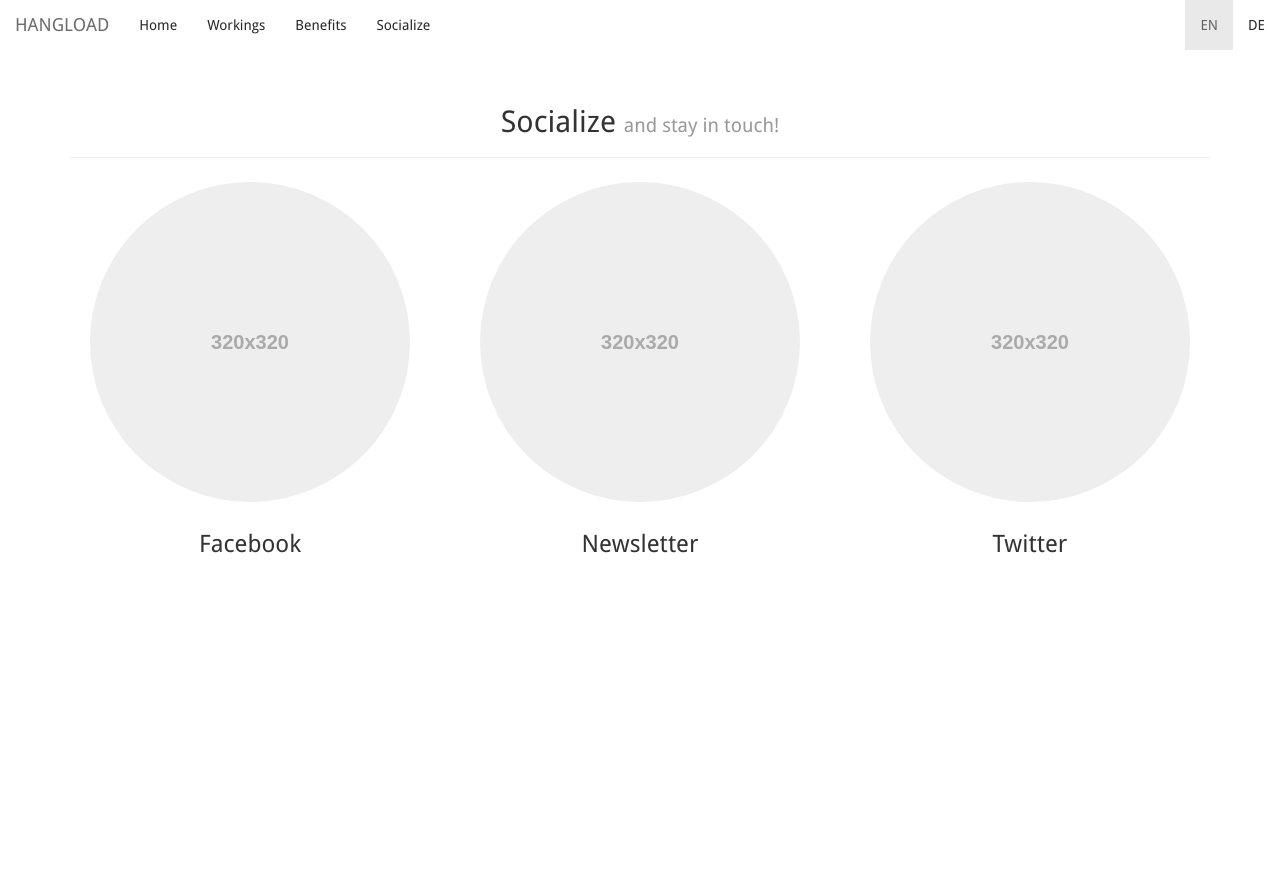
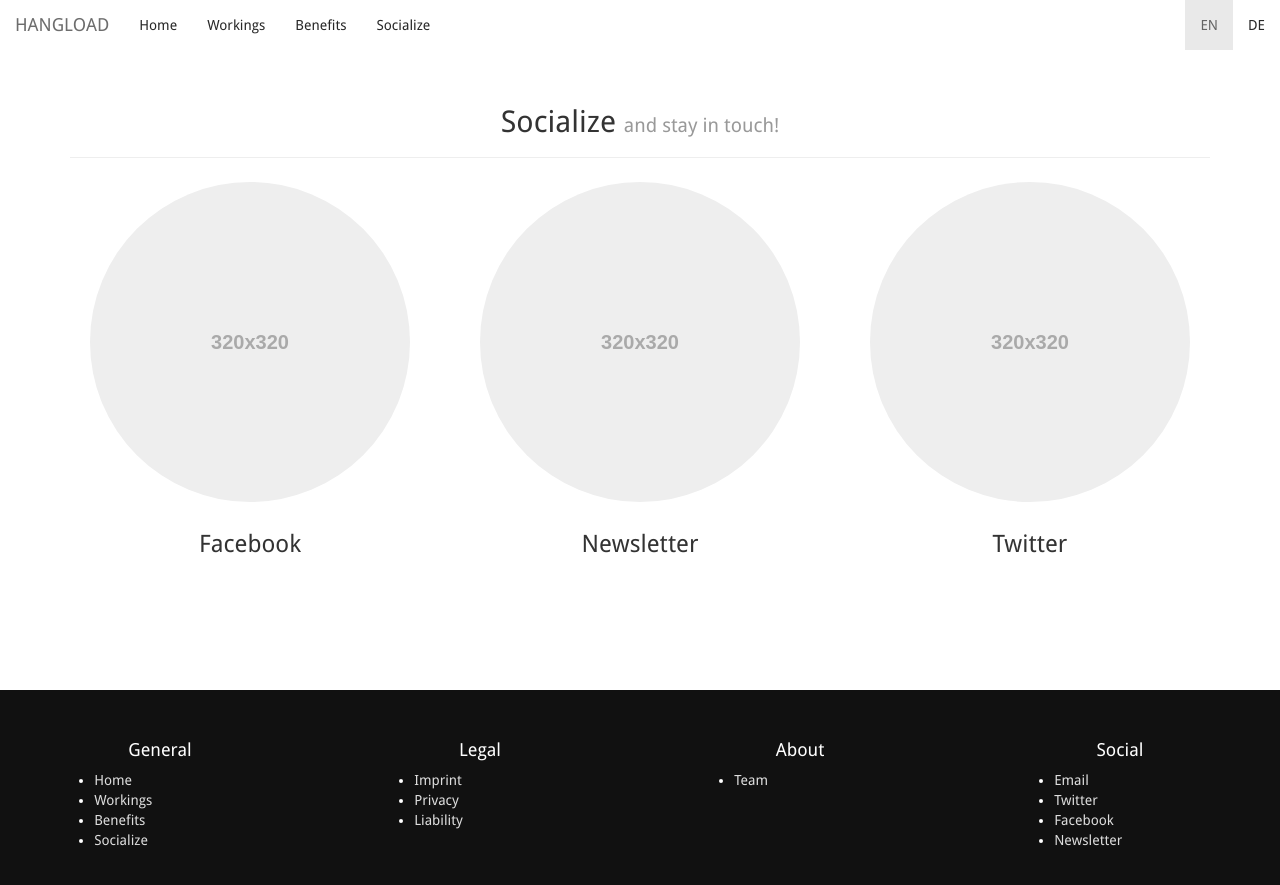
Before and after one commit to bodokaiser/hangload.com, a Jekyll site: the page built from index.html, in a window 1280 px wide and 900 px high, scrolled down 3158 px. Shown: the top 885 px of the window. Built offline with Jekyll 4.4.1, drawn with Linux system fonts in a browser that asks for light colours; Markdown is read by kramdown in place of the engine named in the settings; before the commit the page ends 3758 px from its top, so only the background shows below that.

Commit message:
added footer to page layout

```diff
--- /dev/null
+++ b/_includes/footer.html
@@ -0,0 +1,52 @@
+<footer class="container-fluid">
+  <div class="row">
+    <div class="col-xs-3">
+      <h4 class="text-center">
+        General
+      </h4>
+      <div class="col-xs-10 col-xs-offset-1">
+        <ul>
+          <li><a href="{{ page.prefix }}/#home">Home</a></li>
+          <li><a href="{{ page.prefix }}/#workings">Workings</a></li>
+          <li><a href="{{ page.prefix }}/#benefits">Benefits</a></li>
+          <li><a href="{{ page.prefix }}/#socialize">Socialize</a></li>
+        </ul>
+      </div>
+    </div>
+    <div class="col-xs-3">
+      <h4 class="text-center">
+        Legal
+      </h4>
+      <div class="col-xs-10 col-xs-offset-1">
+        <ul>
+          <li><a href="{{ page.prefix }}/legal/#imprint">Imprint</a></li>
+          <li><a href="{{ page.prefix }}/legal/#privacy">Privacy</a></li>
+          <li><a href="{{ page.prefix }}/legal/#liability#">Liability</a></li>
+        </ul>
+      </div>
+    </div>
+    <div class="col-xs-3">
+      <h4 class="text-center">
+        About
+      </h4>
+      <div class="col-xs-10 col-xs-offset-1">
+        <ul>
+          <li><a href="{{ page.prefix }}/about/#team">Team</a></li>
+        </ul>
+      </div>
+    </div>
+    <div class="col-xs-3">
+      <h4 class="text-center">
+        Social
+      </h4>
+      <div class="col-xs-10 col-xs-offset-1">
+        <ul>
+          <li><a href="mailto:info@hangload.com">Email</a></li>
+          <li><a href="//twitter.com/HangLoadBLN">Twitter</a></li>
+          <li><a href="//facebook.com/HangLoad">Facebook</a></li>
+          <li><a href="//mailcimp.com/HangLoad">Newsletter</a></li>
+        </ul>
+      </div>
+    </div>
+  </div>
+</footer>
--- a/_layouts/default.html
+++ b/_layouts/default.html
@@ -12,6 +12,7 @@
   <body>
     {% include header.html %}
     {{ content }}
+    {% include footer.html %}
     <script src="{{ page.prefix }}/javascripts/jquery.js"></script>
     <script src="{{ page.prefix }}/javascripts/holder.js"></script>
     <script src="{{ page.prefix }}/javascripts/skrollr.js"></script>
--- a/stylesheets/bootstrap-theme.css
+++ b/stylesheets/bootstrap-theme.css
@@ -42,6 +42,20 @@
   background-image: url('../images/airport.jpg');
 }
 
+footer {
+  color: #FFF;
+  padding: 40px;
+  background-color: #111;
+}
+
+footer li > a {
+  color: #DDD;
+}
+
+footer li > a:hover {
+  color: #FFF;
+}
+
 .thumbnail {
   border: none;
 }
```
